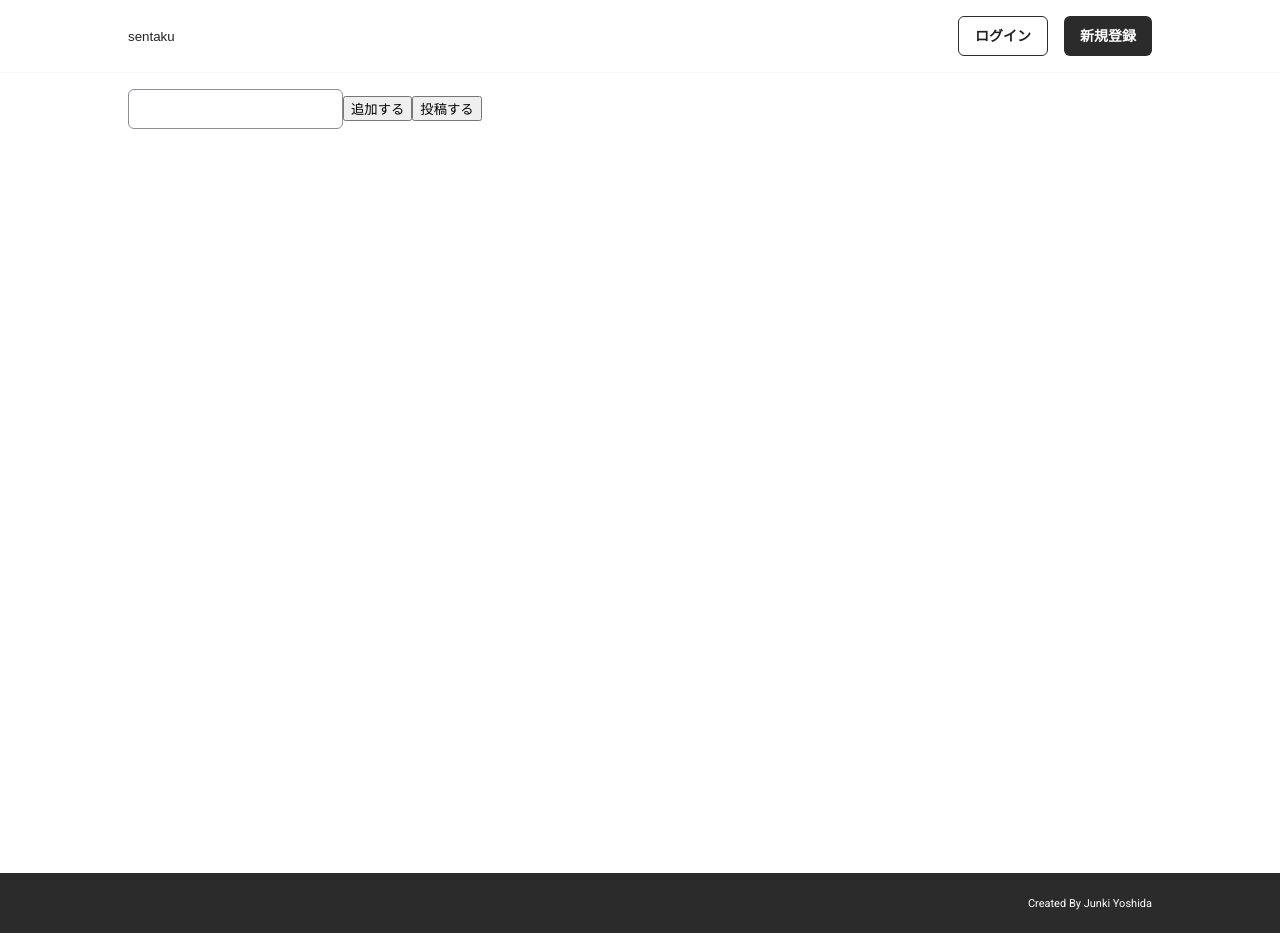
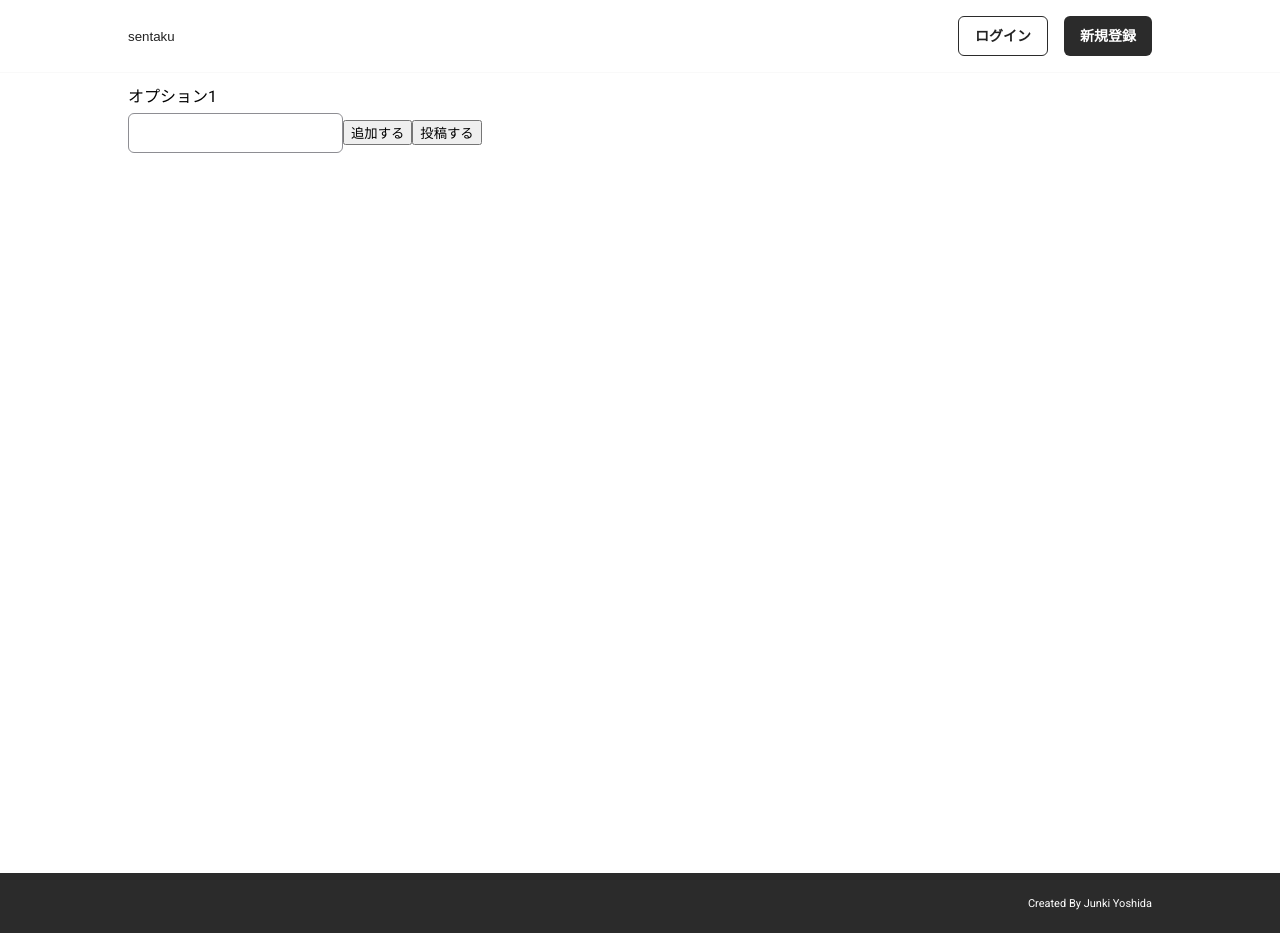
Before and after one commit to j9141997/sentaku, a Next.js app: page /articles/new in a window 1280 px wide. Built offline with nearby package versions, Linux system fonts and the light colour scheme; no server answers.

Commit message:
feat: edit Input Component

```diff
--- a/src/components/atom/Input.tsx
+++ b/src/components/atom/Input.tsx
@@ -4,17 +4,28 @@ import styled, { css } from 'styled-components'
 import { Theme, useTheme } from 'src/hooks/useTheme'
 
 export type Props = InputHTMLAttributes<HTMLInputElement> & {
-  onChange?: (e: ChangeEvent<HTMLInputElement>) => void
+  onValueChange?: (e: ChangeEvent<HTMLInputElement>) => void
   className?: string
   type?: 'text' | 'url' | 'email' | 'password' | 'number'
+  error?: boolean
   readonly value?: string
 }
 
-export const Input: FC<Props> = ({ value = '', className = '', ...props }) => {
+export const Input: FC<Props> = ({
+  value = '',
+  className = '',
+  onValueChange,
+  ...props
+}) => {
   const theme = useTheme()
   return (
-    <Wrapper themes={theme} className={className}>
-      <StyledInput themes={theme} defaultValue={value} {...props} />
+    <Wrapper themes={theme} className={className} width={props.width || 'auto'}>
+      <StyledInput
+        themes={theme}
+        defaultValue={value}
+        onChange={onValueChange}
+        {...props}
+      />
     </Wrapper>
   )
 }
@@ -23,7 +34,7 @@ const Wrapper = styled.span<{
   themes: Theme
   width?: number | string
 }>`
-  ${({ themes, width = 'auto' }) => {
+  ${({ themes, width }) => {
     const { palette, size, frame } = themes
     return css`
       display: inline-flex;
--- /dev/null
+++ b/src/components/molecule/FieldSet.tsx
@@ -0,0 +1,54 @@
+import React, { FC } from 'react'
+import styled, { css } from 'styled-components'
+import { Theme, useTheme } from 'src/hooks/useTheme'
+
+import { Input, Props as InputProps } from '@components/atom/Input'
+
+type Props = Omit<InputProps, 'error'> & {
+  label: string
+  className?: string
+}
+
+export const FieldSet: FC<Props> = ({
+  label,
+  className = '',
+  children,
+  ...props
+}) => {
+  const theme = useTheme()
+
+  return (
+    <Wrapper width={props.width || 'auto'} className={className}>
+      <Label themes={theme}>
+        <LabelText themes={theme}>{label}</LabelText>
+        {props.required && <span>必須</span>}
+      </Label>
+
+      {children ? children : <Input {...props} />}
+    </Wrapper>
+  )
+}
+
+const Wrapper = styled.div<{ width: string | number }>(({ width }) => {
+  return css`
+    display: inline-block;
+    width: ${typeof width === 'number' ? `${width}px` : width};
+  `
+})
+
+const Label = styled.label<{ themes: Theme }>(({ themes }) => {
+  const { size } = themes
+  return css`
+    display: flex;
+    align-items: center;
+    margin: 0 0 ${size.pxToRem(size.space.XXS)};
+
+    > *:not(:first-child) {
+      margin-left: ${size.pxToRem(size.space.XXS)};
+    }
+  `
+})
+
+const LabelText = styled.div<{ themes: Theme }>(({ themes }) => {
+  return null
+})
--- a/src/components/organism/ArticleForm.tsx
+++ b/src/components/organism/ArticleForm.tsx
@@ -1,17 +1,28 @@
-import React, { FC, MouseEvent } from 'react'
+import React, { FC, MouseEvent, ChangeEvent } from 'react'
 import styled, { css } from 'styled-components'
+import { FieldSet } from '@components/molecule/FieldSet'
 import { Input } from '@components/atom/Input'
 
-type Props = {
+export type Props = {
   options?: string[]
   onClickAddRow: (e: MouseEvent<HTMLButtonElement>) => void
+  onValueChange: (e: ChangeEvent<HTMLInputElement>, i: number) => void
 }
 
-export const ArticleForm: FC<Props> = ({ options = [], onClickAddRow }) => {
+export const ArticleForm: FC<Props> = ({
+  options = [],
+  onClickAddRow,
+  onValueChange,
+}) => {
   return (
     <Wrapper>
       {options.map((value, i) => (
-        <Input key={`optionInput${i}`} value={value} />
+        <FieldSet
+          key={`fieldSet${i + 1}`}
+          label={`オプション${i + 1}`}
+          value={value}
+          onValueChange={(e) => onValueChange(e, i)}
+        />
       ))}
       <button onClick={onClickAddRow}>追加する</button>
       <button type="submit">投稿する</button>
--- a/src/pages/articles/new.tsx
+++ b/src/pages/articles/new.tsx
@@ -1,9 +1,9 @@
 import React, {
   useEffect,
   useCallback,
-  MouseEvent,
   useReducer,
   Reducer,
+  ComponentProps,
 } from 'react'
 import { NextPage } from 'next'
 import Router from 'next/router'
@@ -22,11 +22,17 @@ type Action = {
 
 enum ActionType {
   ADD_ROW = 'ADD_ROW',
+  OPTIONS_VALUE_CHANGE = 'OPTIONS_VALUE_CHANGE',
 }
 
 const reducer: Reducer<State, Action> = (state: State, action: Action) => {
   switch (action.type) {
     case ActionType.ADD_ROW:
+      return {
+        ...state,
+        options: action.payload.options,
+      }
+    case ActionType.OPTIONS_VALUE_CHANGE:
       return {
         ...state,
         options: action.payload.options,
@@ -47,8 +53,10 @@ const NewPage: NextPage = () => {
     !currentUser && Router.push('/login')
   }, [currentUser])
 
-  const handleAddRow = useCallback(
-    (e: MouseEvent<HTMLButtonElement>): void => {
+  const handleAddRow: ComponentProps<
+    typeof ArticleForm
+  >['onClickAddRow'] = useCallback(
+    (e) => {
       e.stopPropagation()
       const newOption = 'new value'
       dispatch({
@@ -59,9 +67,27 @@ const NewPage: NextPage = () => {
     [dispatch, state]
   )
 
+  const handleValueChange: ComponentProps<
+    typeof ArticleForm
+  >['onValueChange'] = useCallback(
+    (e, i) => {
+      const values = state.options.slice()
+      values[i] = e.target.value
+      dispatch({
+        type: ActionType.OPTIONS_VALUE_CHANGE,
+        payload: { ...state, options: [...values] },
+      })
+    },
+    [dispatch, state]
+  )
+
   return (
     <Container>
-      <ArticleForm onClickAddRow={handleAddRow} options={state.options} />
+      <ArticleForm
+        onClickAddRow={handleAddRow}
+        onValueChange={handleValueChange}
+        options={state.options}
+      />
     </Container>
   )
 }
```
